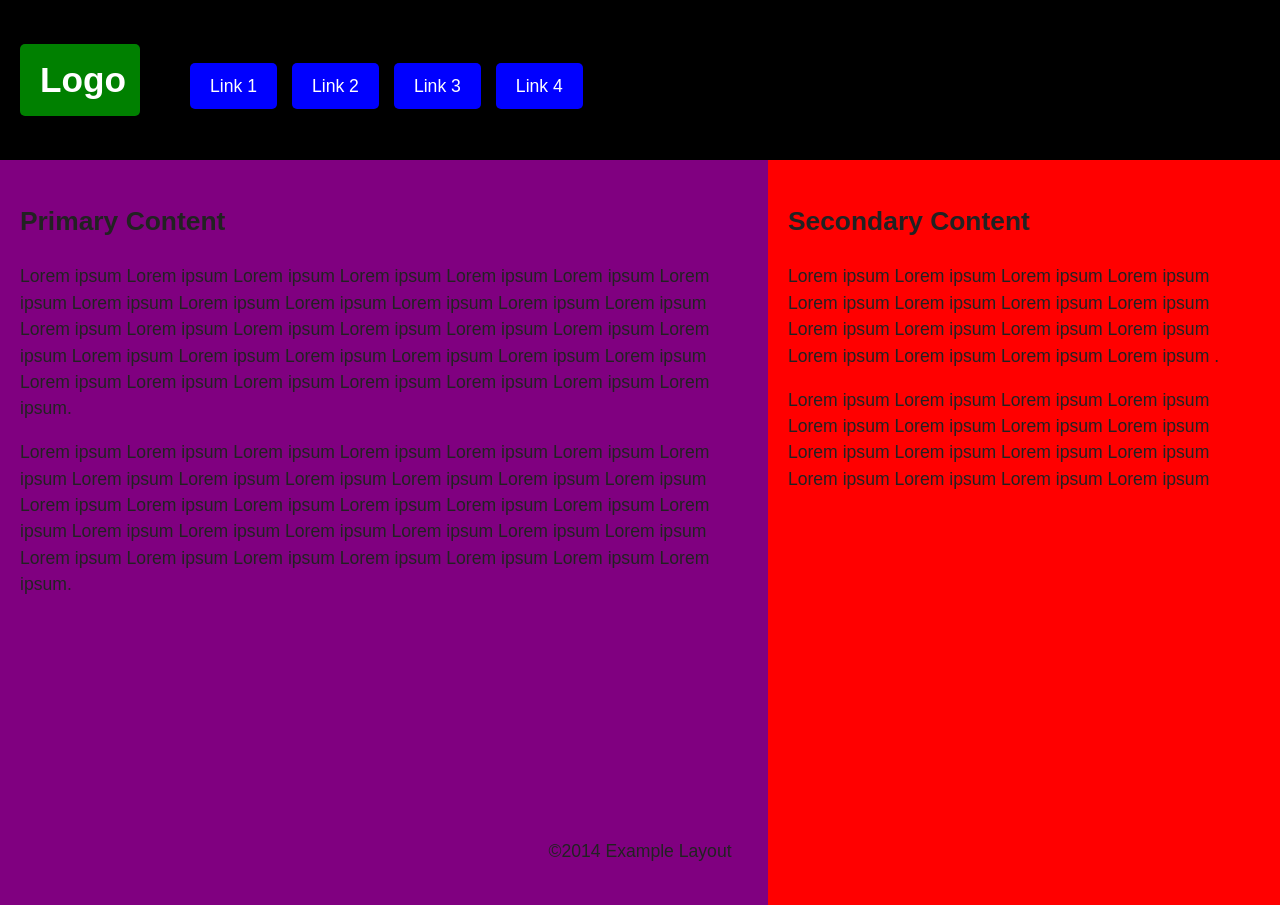
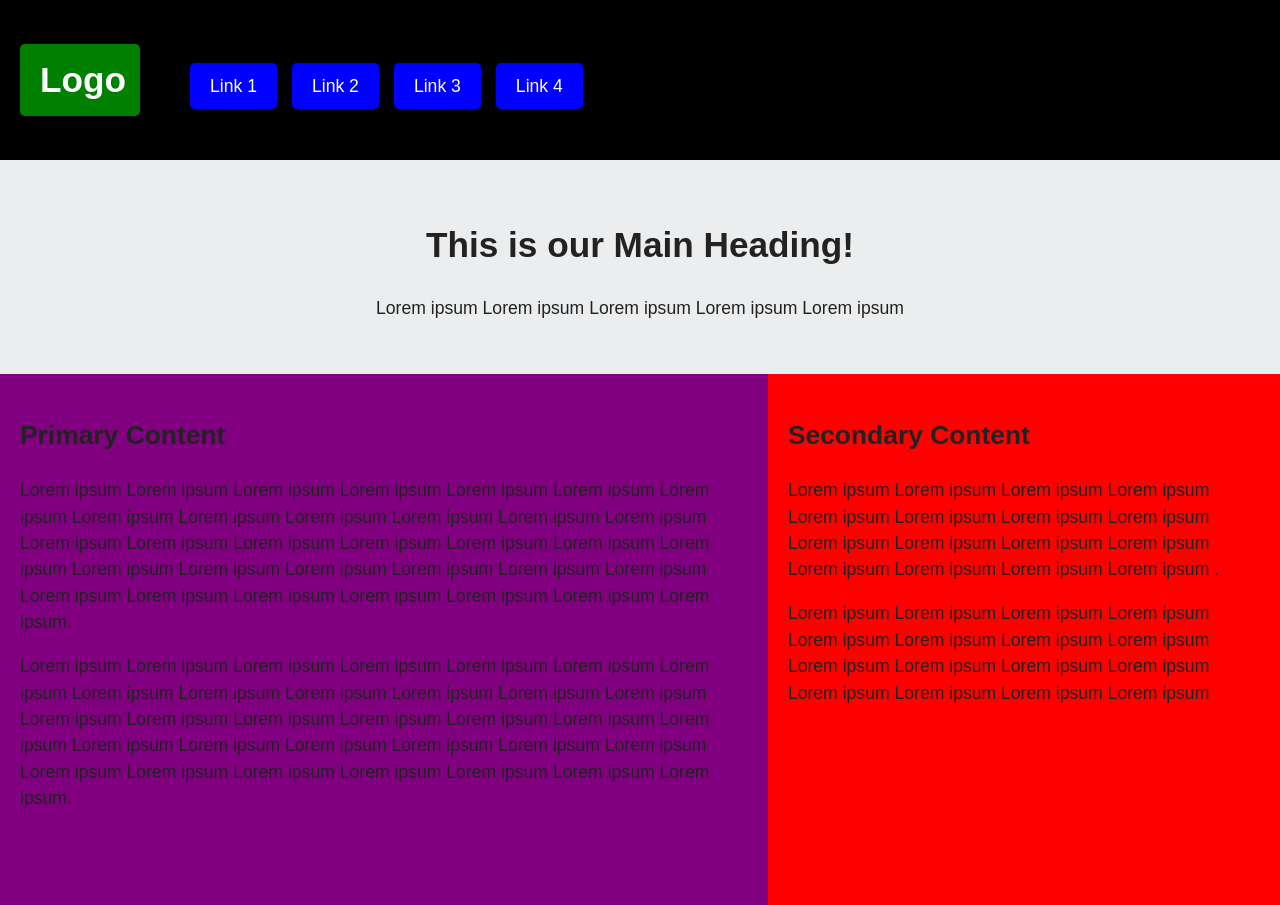
Before and after one commit to cornjacket/treehouse_css_layout_techniques, a plain HTML site: page index.html in a window 1280 px wide. Shown: the top 905 px of the page. Drawn offline with nearby package versions, Linux system fonts and the light colour scheme.

Commit message:
add main-banner, enclose footer inside main-wrapper bug-fix

```diff
--- a/css/styles.css
+++ b/css/styles.css
@@ -42,6 +42,12 @@ body,
     display: table;
     width: 100%; /* required when using display: table; */
     min-height: 150px;
+}
+
+.main-banner {
+	background-color: #ebedee;
+	text-align: center;
+	padding: 35px 15px;
 }
 
 .main-logo,
--- a/index.html
+++ b/index.html
@@ -17,6 +17,10 @@
           <li><a href="#">Link 4</a></list>
         </ul>
       </header>
+      <div class="main-banner">
+        <h1>This is our Main Heading!</h1>
+        <p>Lorem ipsum Lorem ipsum Lorem ipsum Lorem ipsum Lorem ipsum</p>
+      </div>
       <div class="primary-content col">
         <h2>Primary Content</h2>
         <p>Lorem ipsum Lorem ipsum Lorem ipsum Lorem ipsum Lorem ipsum Lorem ipsum Lorem ipsum Lorem ipsum Lorem ipsum Lorem ipsum Lorem ipsum Lorem ipsum Lorem ipsum Lorem ipsum Lorem ipsum Lorem ipsum Lorem ipsum Lorem ipsum Lorem ipsum Lorem ipsum Lorem ipsum Lorem ipsum Lorem ipsum Lorem ipsum Lorem ipsum Lorem ipsum Lorem ipsum Lorem ipsum Lorem ipsum Lorem ipsum Lorem ipsum Lorem ipsum Lorem ipsum.</p>
@@ -28,12 +32,11 @@
         <p>Lorem ipsum Lorem ipsum Lorem ipsum Lorem ipsum Lorem ipsum Lorem ipsum Lorem ipsum Lorem ipsum Lorem ipsum Lorem ipsum Lorem ipsum Lorem ipsum Lorem ipsum Lorem ipsum Lorem ipsum Lorem ipsum .</p>
         <p>Lorem ipsum Lorem ipsum Lorem ipsum Lorem ipsum Lorem ipsum Lorem ipsum Lorem ipsum Lorem ipsum Lorem ipsum Lorem ipsum Lorem ipsum Lorem ipsum Lorem ipsum Lorem ipsum Lorem ipsum Lorem ipsum </p>
       </div>
+
+      <footer class="main-footer">
+        <p>&copy;2014 Example Layout</p>
+      </footer>
     </div>
-
-    <footer class="main-footer">
-      <p>&copy;2014 Example Layout</p>
-    </footer>
-
 
   </body>
 </html>
```
